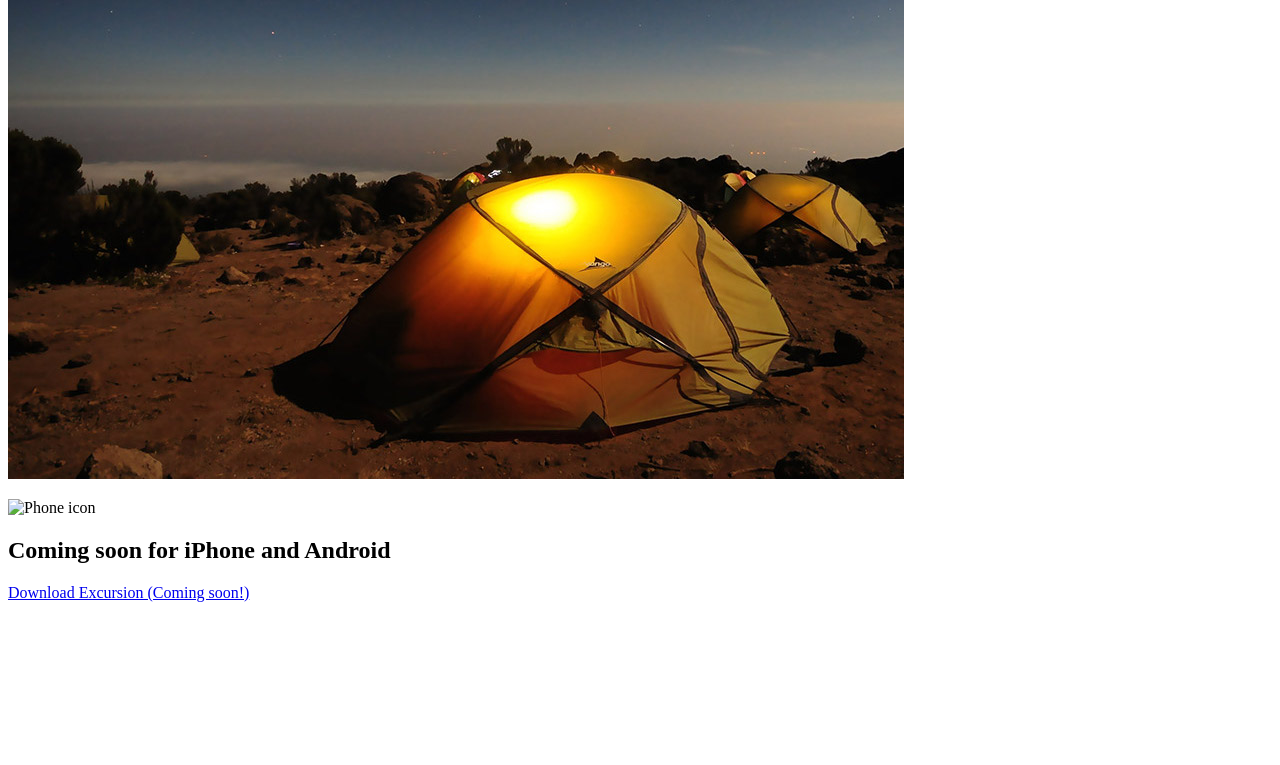
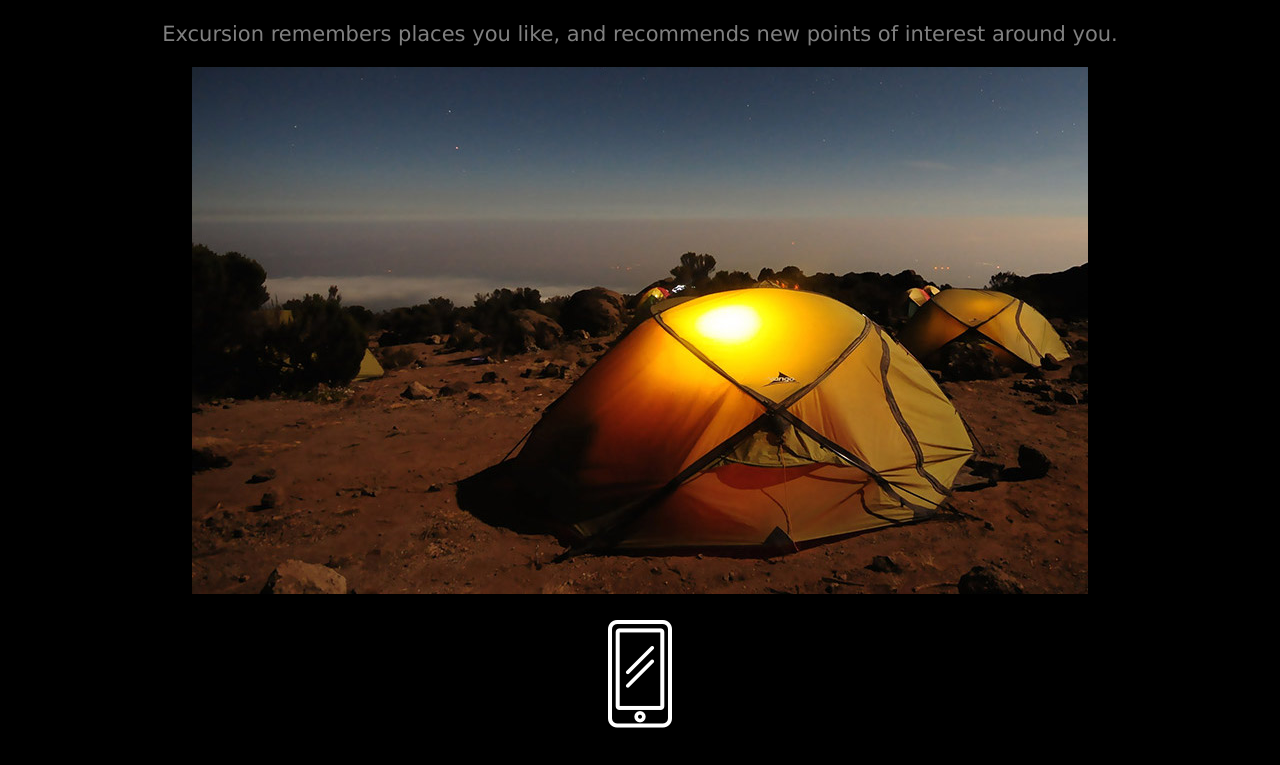
Before and after one commit to ShaynaCornelius/excursion, a plain HTML site: page index.html in a window 1280 px wide. Shown: the part 417-1182 px from the top of the page. Before the commit the page ends 1027 px from the top, so only its background shows below. Drawn offline with Linux system fonts and the light colour scheme.

Commit message:
Adding CSS style changes to page content

```diff
--- a/index.html
+++ b/index.html
@@ -17,7 +17,7 @@
       <img src="./resources/images/camp.jpg" alt="Tent camping at night in the dessert">
     </p>
     <p>
-      <img src=".resources/images/phone.png" alt="Phone icon">
+      <img src="./resources/images/phoneicon.png" alt="Phone icon">
     </p>
     <h2>Coming soon for iPhone and Android</h2>
     <a class="link" href="./index.html">Download Excursion (Coming soon!)</a>
--- a/resources/css/style.css
+++ b/resources/css/style.css
@@ -0,0 +1,23 @@
+html {
+  font-family: Verdana;
+  text-align: center;
+  background-color: Black;
+}
+h1 {
+  font-weight: normal;
+  font-size: 50px;
+  color: White;
+}
+.link {
+  color: Aquamarine;
+  font-size: 16px;
+}
+h2 {
+  font-weight: 300;
+  font-size: 42px;
+  color: White;
+}
+p {
+  font-size: 21px;
+  color: Gray;
+}
```
Also changed, not shown: resources/images/phoneicon.png (added).
